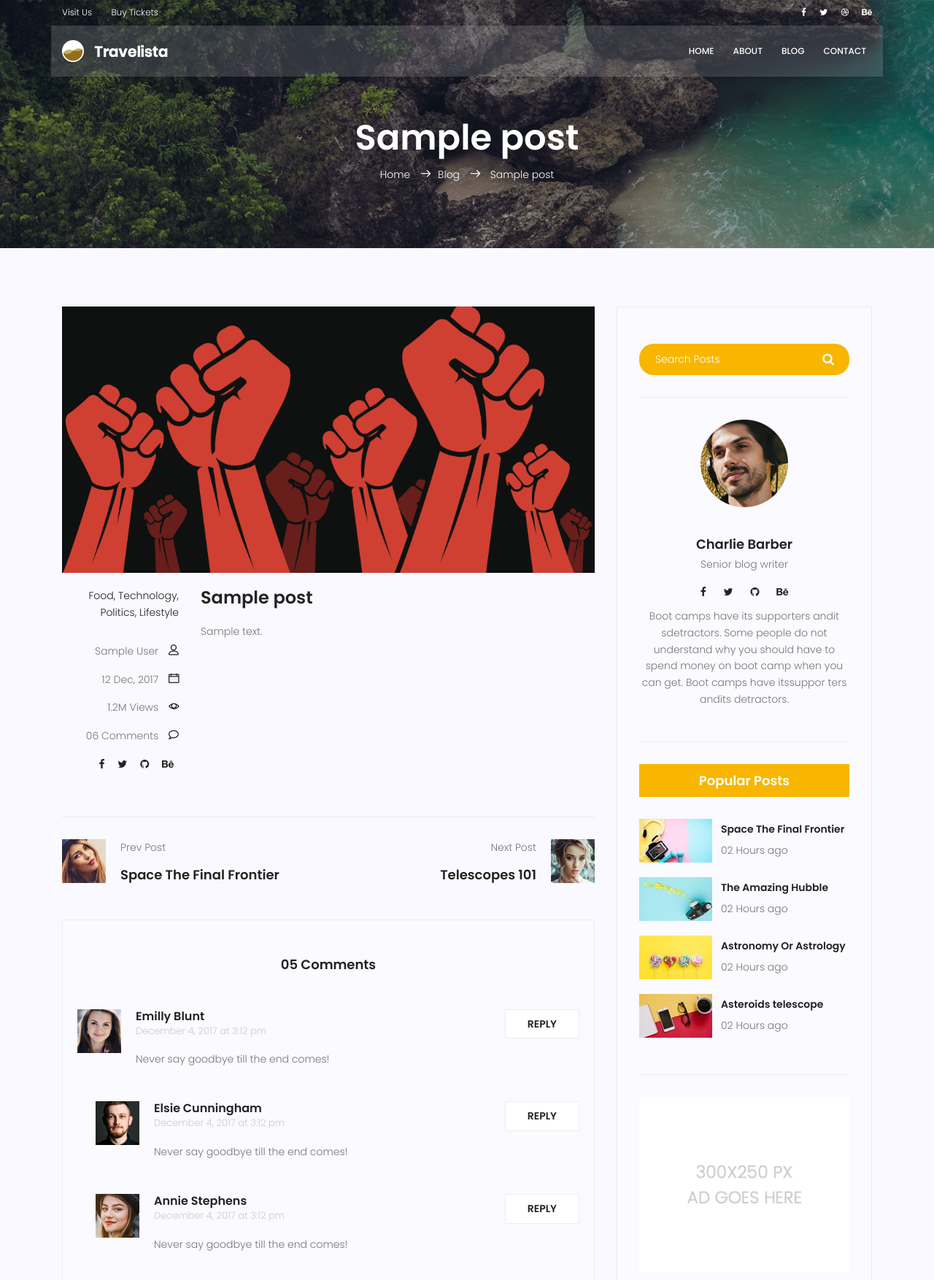
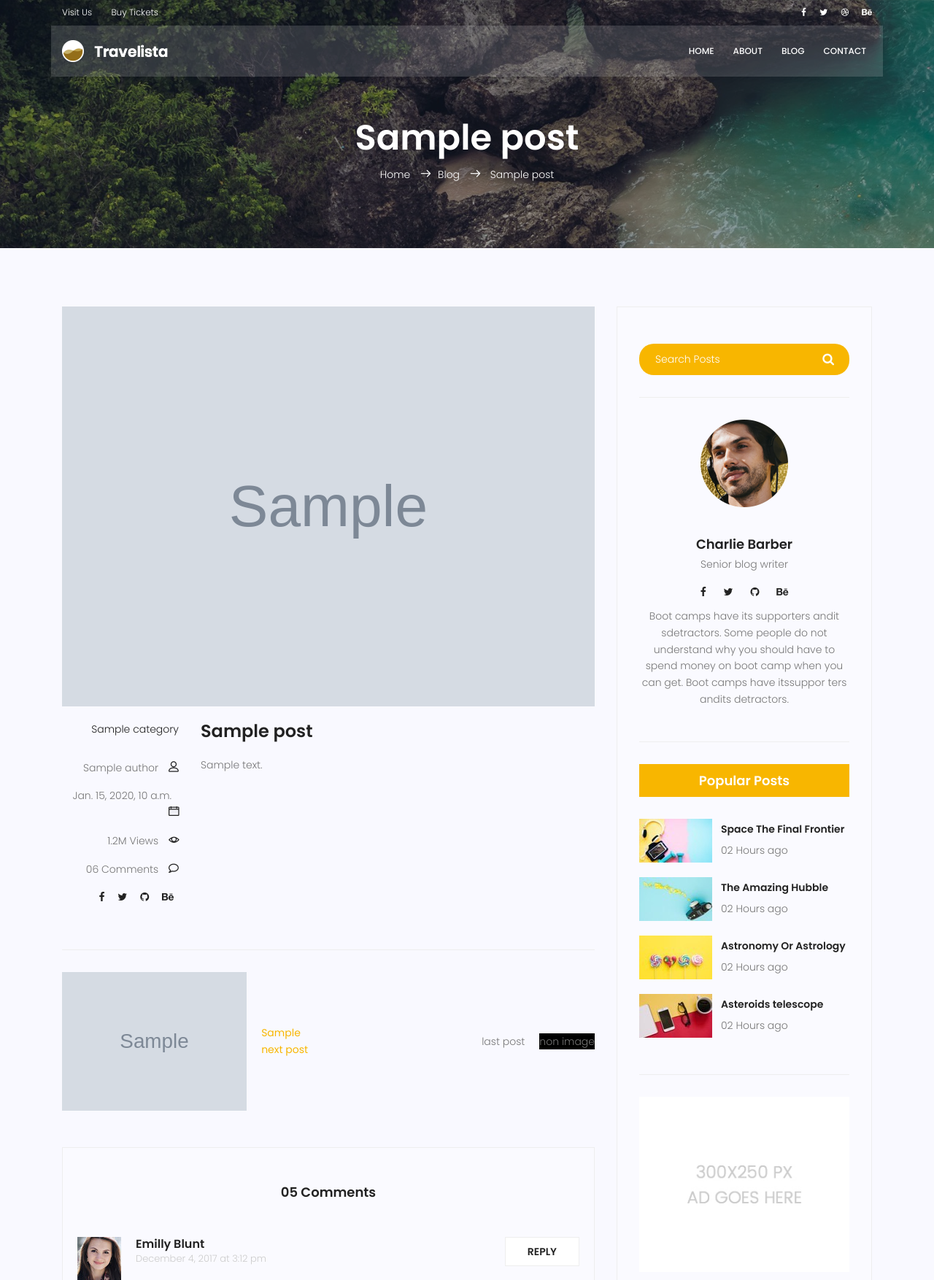
Before and after one commit to kiarashPvd/Book-Review, a Django app: template templates/blog/blog-single.html in a window 1280 px wide. Shown: the top 1754 px of the page at 73% size. Run offline with Django 3.2, Linux system fonts and the light colour scheme; the template is opened without the code that fills it: most values are stand-ins (such as "Sample title", 1, 10 or a date in 2020); grey boxes marked "Sample" are stand-in pictures; some libraries are stand-ins or nearby versions.

Commit message:
create previous and next blog in single

```diff
--- a/templates/blog/blog-single.html
+++ b/templates/blog/blog-single.html
@@ -28,19 +28,16 @@
 							<div class="single-post row">
 								<div class="col-lg-12">
 									<div class="feature-img">
-										<img class="img-fluid" src="{% static "img/blog/2.jpg"%}" alt="">
+										<img class="img-fluid" src={{post.Image.url}} alt="">
 									</div>
 								</div>
 								<div class="col-lg-3  col-md-3 meta-details">
 									<ul class="tags">
-										<li><a href="#">Food,</a></li>
-										<li><a href="#">Technology,</a></li>
-										<li><a href="#">Politics,</a></li>
-										<li><a href="#">Lifestyle</a></li>
+										<li><a href="#">{{post.category.all|join:", "}}</a></li>
 									</ul>
 									<div class="user-details row">
-										<p class="user-name col-lg-12 col-md-12 col-6"><a href="#">{{author}}</a> <span class="lnr lnr-user"></span></p>
-										<p class="date col-lg-12 col-md-12 col-6"><a href="#">12 Dec, 2017</a> <span class="lnr lnr-calendar-full"></span></p>
+										<p class="user-name col-lg-12 col-md-12 col-6"><a href="#">{{post.author.get_full_name}}</a> <span class="lnr lnr-user"></span></p>
+										<p class="date col-lg-12 col-md-12 col-6"><a href="#">{{post.published_date}}</a> <span class="lnr lnr-calendar-full"></span></p>
 										<p class="view col-lg-12 col-md-12 col-6"><a href="#">1.2M Views</a> <span class="lnr lnr-eye"></span></p>
 										<p class="comments col-lg-12 col-md-12 col-6"><a href="#">06 Comments</a> <span class="lnr lnr-bubble"></span></p>
 										<ul class="social-links col-lg-12 col-md-12 col-6">
@@ -64,26 +61,45 @@
 								<div class="row">
 									<div class="col-lg-6 col-md-6 col-12 nav-left flex-row d-flex justify-content-start align-items-center">
 										<div class="thumb">
-											<a href="#"><img class="img-fluid" src="img/blog/prev.jpg" alt=""></a>
+											{% if next_post %}
+    											<a href="{% url 'blog:single' pid=next_post.pk %}"><img class="img-fluid" src={{next_post.Image.url}} alt=""></a>
+											{%else%}
+												non image
+											{% endif %}
+
 										</div>
 										<div class="arrow">
 											<a href="#"><span class="lnr text-white lnr-arrow-left"></span></a>
 										</div>
 										<div class="detials">
-											<p>Prev Post</p>
-											<a href="#"><h4>Space The Final Frontier</h4></a>
+
+											{% if next_post %}
+											<b>{{ next_post.title }}</b>
+											{%else%}
+												first post
+											{% endif %}
 										</div>
 									</div>
 									<div class="col-lg-6 col-md-6 col-12 nav-right flex-row d-flex justify-content-end align-items-center">
 										<div class="detials">
-											<p>Next Post</p>
-											<a href="#"><h4>Telescopes 101</h4></a>
+											{% if previous_post %}
+   												 <b>{{ previous_post.title }}</b>
+											{% else %}
+												last post
+											{% endif %}
+
+
 										</div>
 										<div class="arrow">
 											<a href="#"><span class="lnr text-white lnr-arrow-right"></span></a>
 										</div>
 										<div class="thumb">
-											<a href="#"><img class="img-fluid" src="img/blog/next.jpg" alt=""></a>
+											{% if previous_post %}
+
+    											<a href="{% url 'blog:single' pid=previous_post.pk %}"><img class="img-fluid" src={{previous_post.Image.url}} alt=""></a>
+											{%else%}
+												non image
+											{% endif %}
 										</div>
 									</div>
 								</div>
```
Also changed, not shown: blog/views.py (+5 -2 lines).
